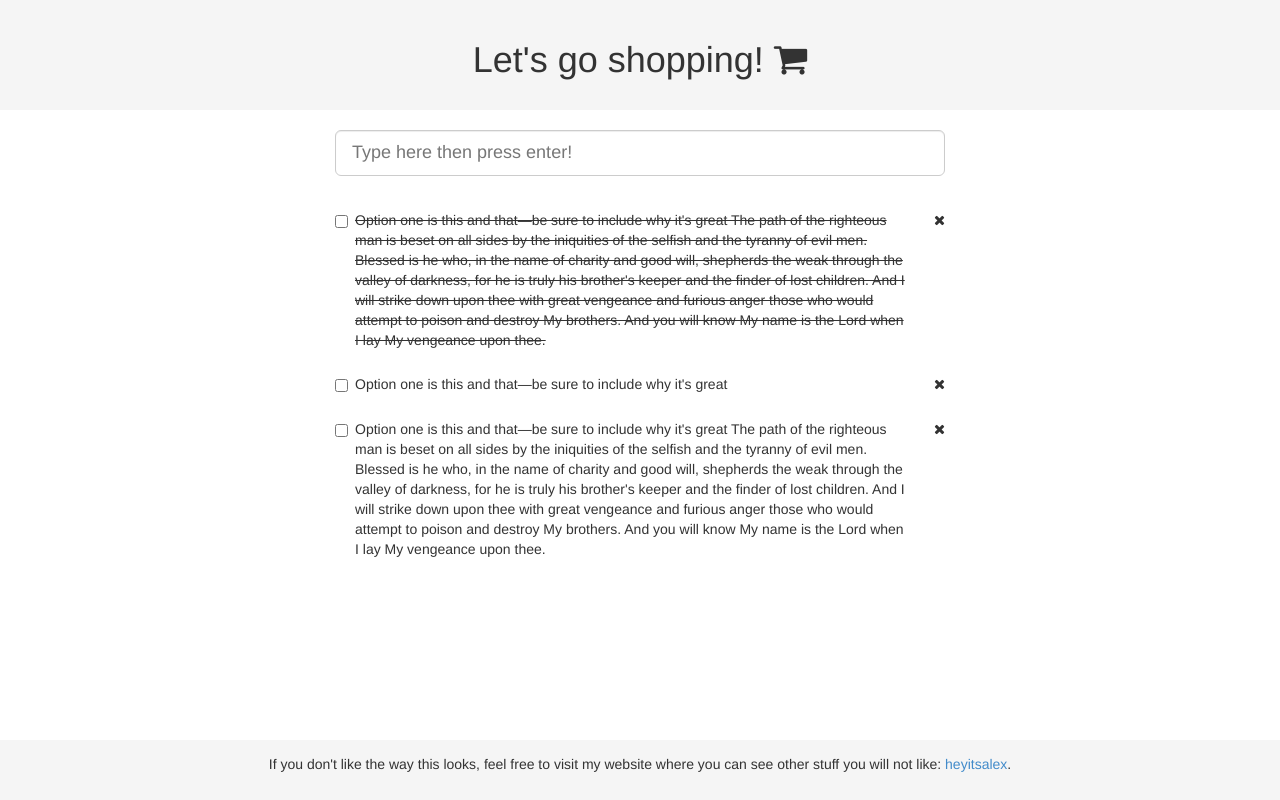
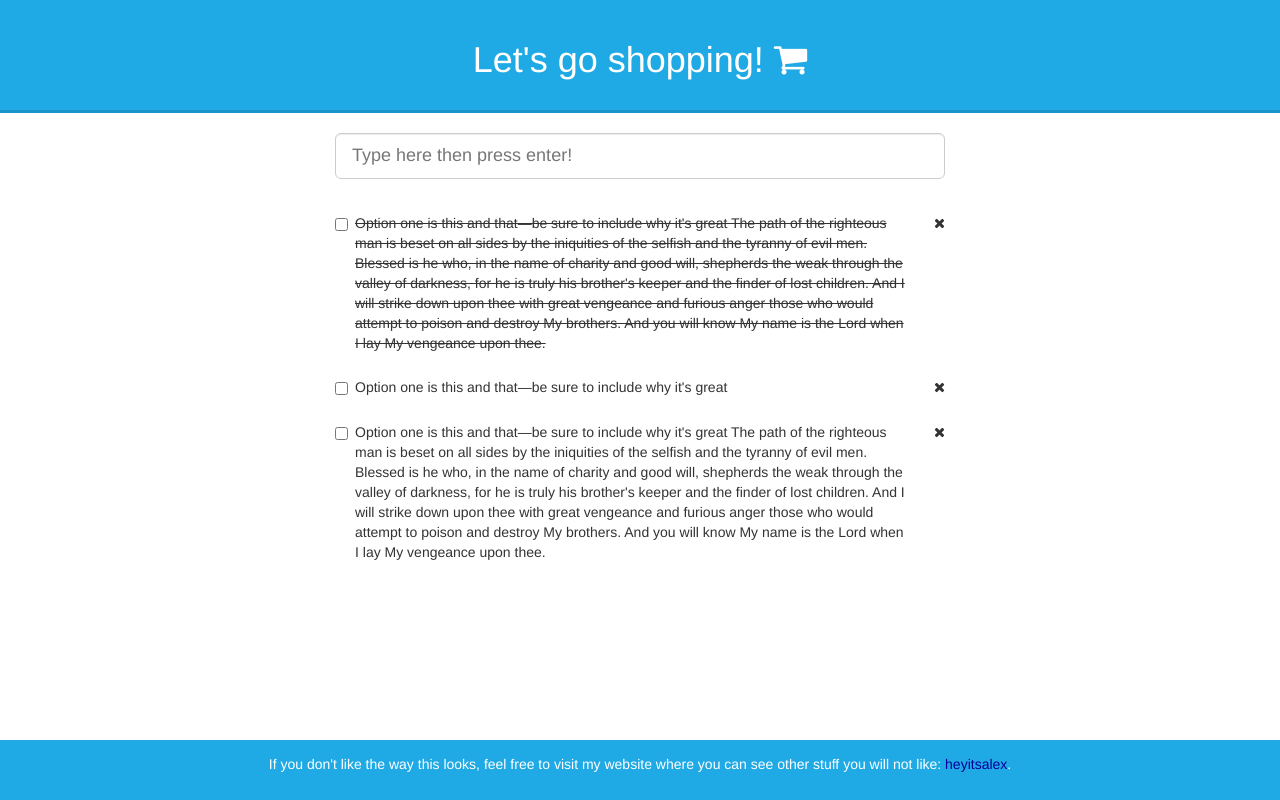
Before and after one commit to rodneystrong/js-shopping-list, a website: page app/index.html in a window 1280 px wide. Drawn offline with nearby package versions, Linux system fonts and the light colour scheme.

Commit message:
minor footer styling and link styling

```diff
--- a/app/sass/style.scss
+++ b/app/sass/style.scss
@@ -9,7 +9,9 @@
 }
 
 header {
-	background-color: #f5f5f5;
+	background-color: #20aae5; /*blue */
+	border-bottom: 0.25em solid #1894ca;
+	color: #fff;
 	padding: 20px 0;
 	margin-bottom: 20px;
 }
@@ -23,7 +25,8 @@ header {
 }
 
 footer {
-	background-color: #f5f5f5;
+	background-color: #20aae5;
+	color: #fff;
 	height: 60px;
 	.container {
 		p {
@@ -53,3 +56,8 @@ footer {
 .strikethrough {
 	text-decoration: line-through;
 }
+
+/*misc items */
+a {
+	color: #000099; /*dark blue*/
+}
```
Also changed, not shown: app/css/style.css.
